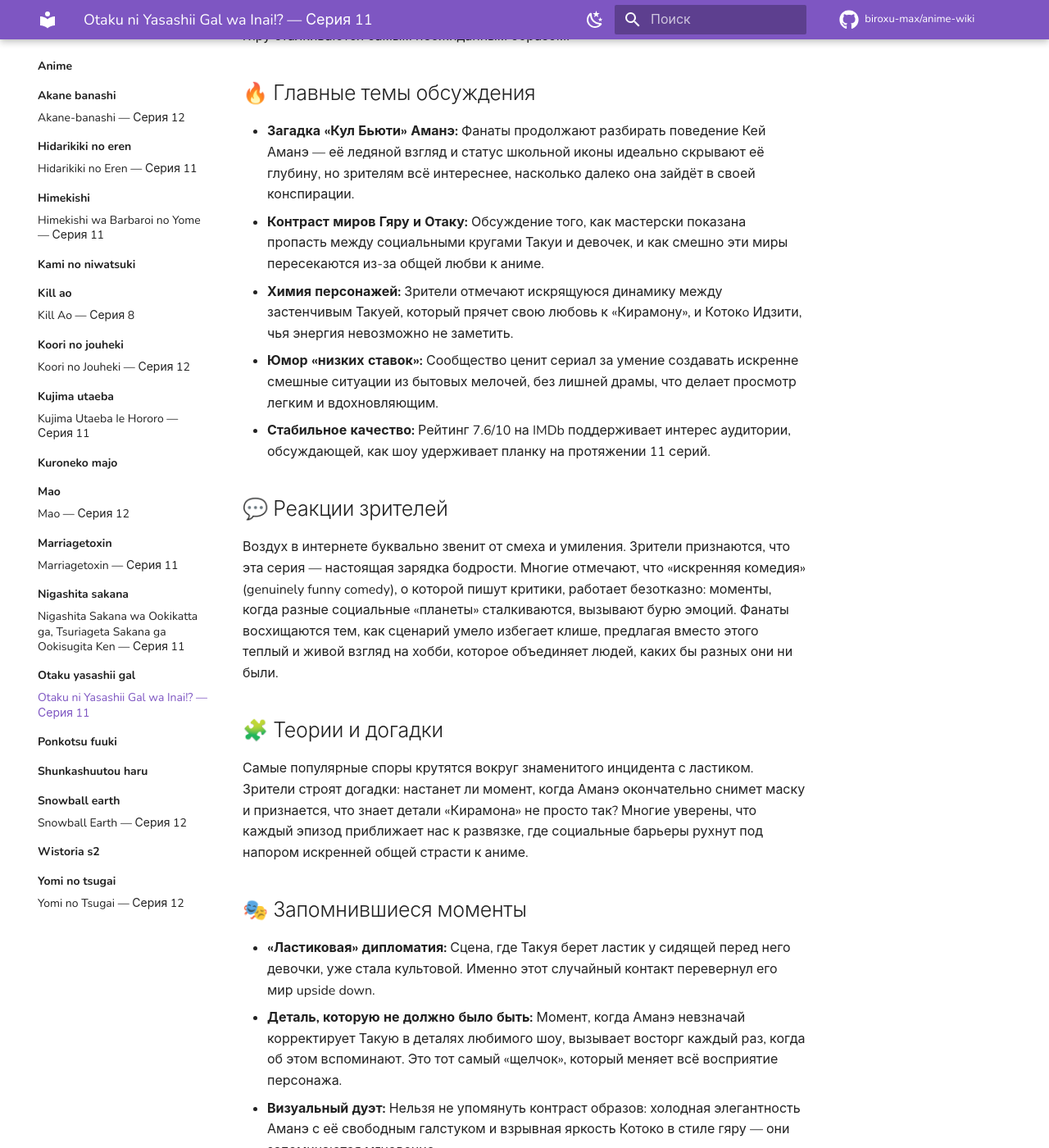
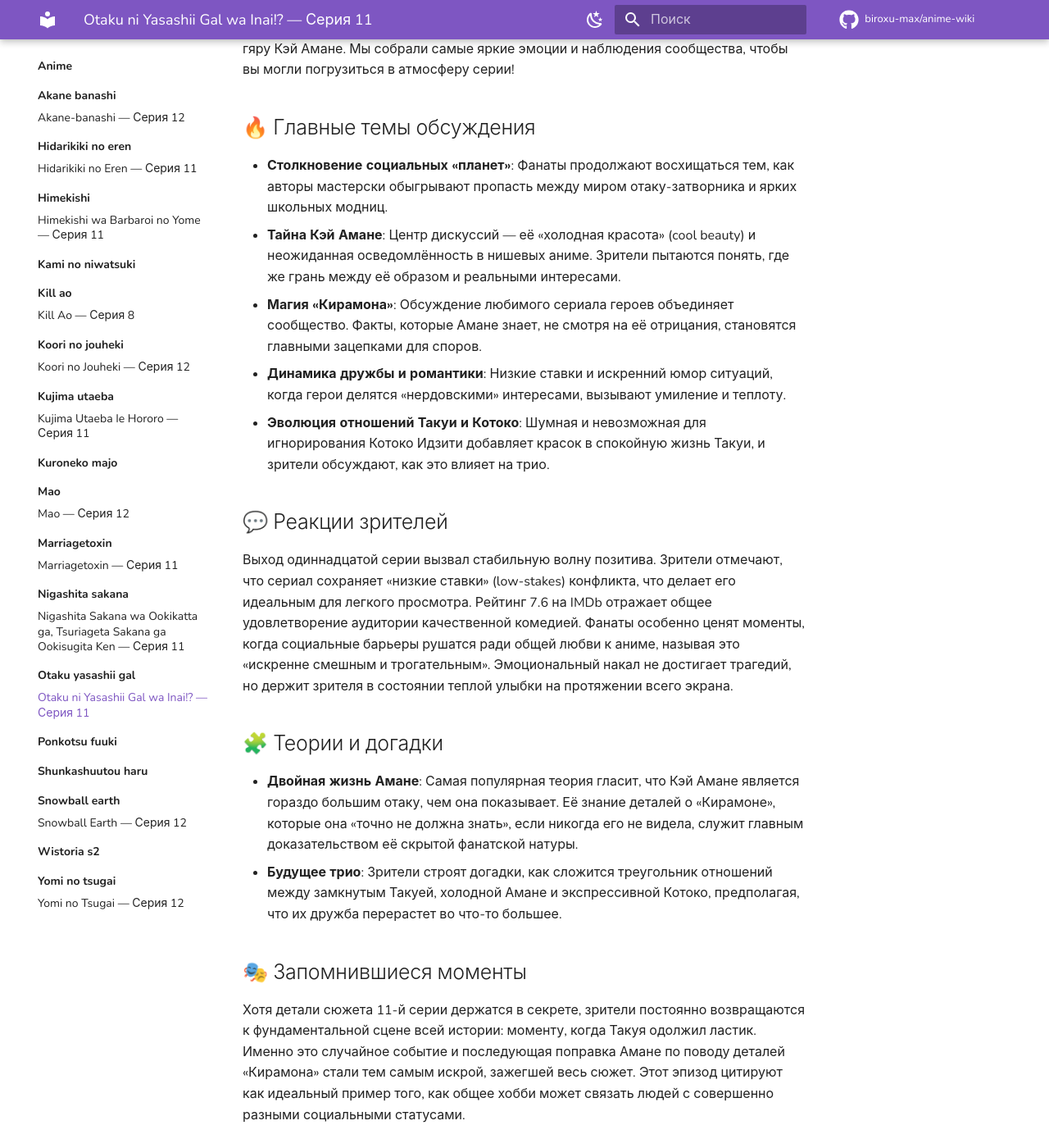
Before and after one commit to biroxu-max/anime-wiki, an MkDocs documentation site: the page built from docs/anime/otaku-yasashii-gal/ep-11.md, in a window 1280 px wide and 1400 px high, scrolled down 581 px. Shown: the whole window at 82% size. Built offline with MkDocs 1.6.1 and Material for MkDocs 9.7.7, drawn with Linux system fonts in a browser that asks for light colours; comment, search, counter and statistics services are not loaded; some of the changed text lies outside the part shown.

Commit message:
chore(wiki): +otaku-yasashii-gal ep11

```diff
--- a/docs/anime/otaku-yasashii-gal/ep-11.md
+++ b/docs/anime/otaku-yasashii-gal/ep-11.md
@@ -15,43 +15,42 @@ tags:
 
 ---
 
-# Otaku ni Yasashii Gal wa Inai!? — Серия 11
+# 🌸 Otaku ni Yasashii Gal wa Inai!? — Серия 11
 
-Добро пожаловать на страницу, посвященную 11-й серии первого сезона «Otaku ni Yasashii Gal wa Inai!?» (Нет добрых гяру для отаку!?). Здесь мы собираем самые яркие эмоции, инсайты и детали, которые волнуют сообщество после выхода свежего эпизода. Погружаемся в атмосферу школьной романтики и комедии, где миры отаку и гяру сталкиваются самым неожиданным образом!
+Добро пожаловать на страницу одиннадцатой серии первого сезона «Otaku ni Yasashii Gal wa Inai!?». Школьная комедия, покорившая сердца зрителей своей искренностью и неожиданными поворотами, продолжает развивать историю Такуи Сэо и загадочной гяру Кэй Амане. Мы собрали самые яркие эмоции и наблюдения сообщества, чтобы вы могли погрузиться в атмосферу серии!
 
 ## 🔥 Главные темы обсуждения
 
-*   **Загадка «Кул Бьюти» Аманэ:** Фанаты продолжают разбирать поведение Кей Аманэ — её ледяной взгляд и статус школьной иконы идеально скрывают её глубину, но зрителям всё интереснее, насколько далеко она зайдёт в своей конспирации.
-*   **Контраст миров Гяру и Отаку:** Обсуждение того, как мастерски показана пропасть между социальными кругами Такуи и девочек, и как смешно эти миры пересекаются из-за общей любви к аниме.
-*   **Химия персонажей:** Зрители отмечают искрящуюся динамику между застенчивым Такуей, который прячет свою любовь к «Кирамону», и Котокo Идзити, чья энергия невозможно не заметить.
-*   **Юмор «низких ставок»:** Сообщество ценит сериал за умение создавать искренне смешные ситуации из бытовых мелочей, без лишней драмы, что делает просмотр легким и вдохновляющим.
-*   **Стабильное качество:** Рейтинг 7.6/10 на IMDb поддерживает интерес аудитории, обсуждающей, как шоу удерживает планку на протяжении 11 серий.
+- **Столкновение социальных «планет»**: Фанаты продолжают восхищаться тем, как авторы мастерски обыгрывают пропасть между миром отаку-затворника и ярких школьных модниц.
+- **Тайна Кэй Амане**: Центр дискуссий — её «холодная красота» (cool beauty) и неожиданная осведомлённость в нишевых аниме. Зрители пытаются понять, где же грань между её образом и реальными интересами.
+- **Магия «Кирамона»**: Обсуждение любимого сериала героев объединяет сообщество. Факты, которые Амане знает, не смотря на её отрицания, становятся главными зацепками для споров.
+- **Динамика дружбы и романтики**: Низкие ставки и искренний юмор ситуаций, когда герои делятся «нердовскими» интересами, вызывают умиление и теплоту.
+- **Эволюция отношений Такуи и Котоко**: Шумная и невозможная для игнорирования Котоко Идзити добавляет красок в спокойную жизнь Такуи, и зрители обсуждают, как это влияет на трио.
 
 ## 💬 Реакции зрителей
 
-Воздух в интернете буквально звенит от смеха и умиления. Зрители признаются, что эта серия — настоящая зарядка бодрости. Многие отмечают, что «искренняя комедия» (genuinely funny comedy), о которой пишут критики, работает безотказно: моменты, когда разные социальные «планеты» сталкиваются, вызывают бурю эмоций. Фанаты восхищаются тем, как сценарий умело избегает клише, предлагая вместо этого теплый и живой взгляд на хобби, которое объединяет людей, каких бы разных они ни были.
+Выход одиннадцатой серии вызвал стабильную волну позитива. Зрители отмечают, что сериал сохраняет «низкие ставки» (low-stakes) конфликта, что делает его идеальным для легкого просмотра. Рейтинг 7.6 на IMDb отражает общее удовлетворение аудитории качественной комедией. Фанаты особенно ценят моменты, когда социальные барьеры рушатся ради общей любви к аниме, называя это «искренне смешным и трогательным». Эмоциональный накал не достигает трагедий, но держит зрителя в состоянии теплой улыбки на протяжении всего экрана.
 
 ## 🧩 Теории и догадки
 
-Самые популярные споры крутятся вокруг знаменитого инцидента с ластиком. Зрители строят догадки: настанет ли момент, когда Аманэ окончательно снимет маску и признается, что знает детали «Кирамона» не просто так? Многие уверены, что каждый эпизод приближает нас к развязке, где социальные барьеры рухнут под напором искренней общей страсти к аниме.
+- **Двойная жизнь Амане**: Самая популярная теория гласит, что Кэй Амане является гораздо большим отаку, чем она показывает. Её знание деталей о «Кирамоне», которые она «точно не должна знать», если никогда его не видела, служит главным доказательством её скрытой фанатской натуры.
+- **Будущее трио**: Зрители строят догадки, как сложится треугольник отношений между замкнутым Такуей, холодной Амане и экспрессивной Котоко, предполагая, что их дружба перерастет во что-то большее.
 
 ## 🎭 Запомнившиеся моменты
 
-*   **«Ластиковая» дипломатия:** Сцена, где Такуя берет ластик у сидящей перед него девочки, уже стала культовой. Именно этот случайный контакт перевернул его мир upside down.
-*   **Деталь, которую не должно было быть:** Момент, когда Аманэ невзначай корректирует Такую в деталях любимого шоу, вызывает восторг каждый раз, когда об этом вспоминают. Это тот самый «щелчок», который меняет всё восприятие персонажа.
-*   **Визуальный дуэт:** Нельзя не упомянуть контраст образов: холодная элегантность Аманэ с её свободным галстуком и взрывная яркость Котоко в стиле гяру — они запоминаются мгновенно.
+Хотя детали сюжета 11-й серии держатся в секрете, зрители постоянно возвращаются к фундаментальной сцене всей истории: моменту, когда Такуя одолжил ластик. Именно это случайное событие и последующая поправка Амане по поводу деталей «Кирамона» стали тем самым искрой, зажегшей весь сюжет. Этот эпизод цитируют как идеальный пример того, как общее хобби может связать людей с совершенно разными социальными статусами.
 
 ## 😂 Мемы и шутки
 
-Конкретные мемы, родившиеся именно в рамках обсуждения 11-й серии, еще только формируются, но сообщество активно шутит над «абсурдностью» ситуации, когда самый популярный парень в классе (в своей нише) и самая непостижимая девушка оказываются связаны одной тайной. Фанаты с улыбкой отмечают, что школьная иерархия в этом аниме работает совсем не так, как в учебнике по социологии.
+Активное мемопроизводство вокруг конкретной 11-й серии еще не набрало оборотов, однако в сообществе популярны шутки про «спутанные» социальные статусы. Часто встречаются комментарии о том, что Амане — чемпионка по притворству «нормальной», в то время как её внутренний мир полон отаку-пасхалок, что и становится источником доброго юмора в обсуждениях.
 
 ## ⚡ Спорные моменты
 
-К счастью, сообщество находится в состоянии гармонии. Активных споров или конфликтов вокруг серии не наблюдается — зрители наслаждаются легким повествованием и отсутствием токсичности. Единственное, что вызывает «жаркие» дискуссии — это споры о том, чья манера стиля (Аманэ или Котоко)更适合 для совместного марафона аниме.
+На данный момент серьезных разногласий или критики в адрес серии не наблюдается. Сообщество находится в гармоничном состоянии, наслаждаясь легким жанром романтической комедии. Споры если и возникают, то лишь в шутливом споре о том, кто из героинь лучше подходит главному герою.
 
 ## 🎬 Производство и анимация
 
-Работа студии TMS Entertainment под руководством режиссера Син Миты продолжает радовать глаз. Зрители отмечают качественную прорисовку характерных движений героев: от сдержанных жестов Аманэ до экспрессивной мимики Котоко. Музыка Кō Сато идеально подчеркивает комедийные ритмы, а дизайн персонажей, передающий ауру «крутой красавицы» и «бubbly гяру», остается одной из визитных карточек шоу.
+Работа студии TMS Entertainment под руководством режиссера Син Миты заслуживает высокой оценки за визуализацию контраста между персонажами. Особое внимание фанаты уделяют дизайну Кэй Амане: её холодные голубые глаза, длинные каштановые волосы и стильная школьная форма с свободным галстуком идеально передают ауру «cool beauty». Не менее ярким является образ Котоко Идзити с её светлыми волосами и ярким макияжем, подчеркивающим её живой характер. Саундтрек и общая стилистика анимации поддерживают атмосферу веселой школьной жизни.
 
 ## 🔗 Источники
 
```
Also changed, not shown: docs/anime/otaku-yasashii-gal/index.md (+1 -1 lines).
